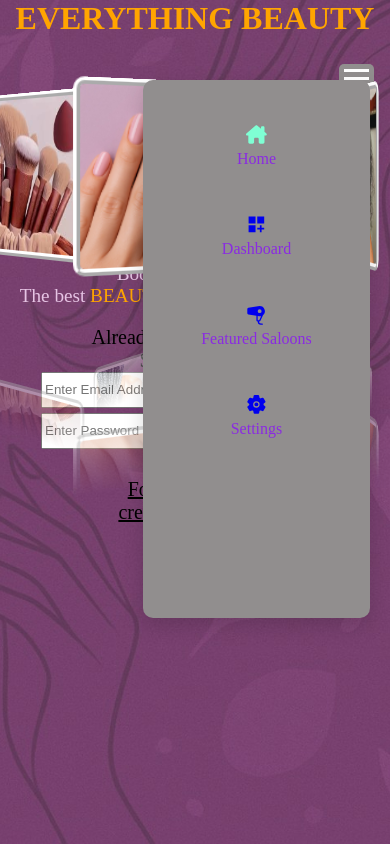
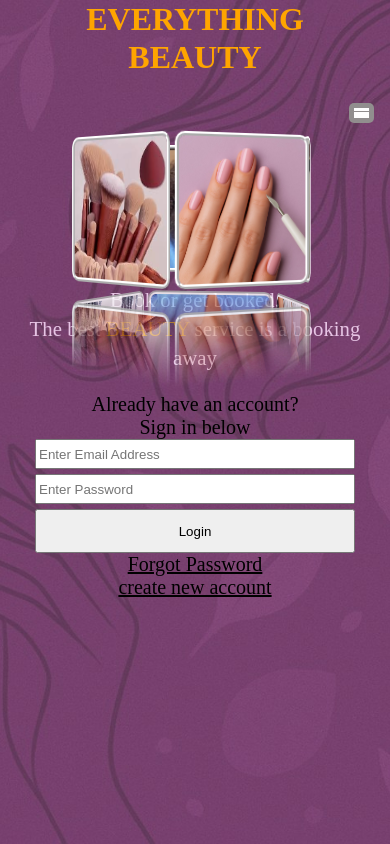
Before and after one commit to Sharon-software/EverythingBeautyApp, a React (Create React App) app in the folder everythingBeuaty-main/my-app/: page / in a window 390 px wide. Built offline with nearby package versions, Linux system fonts and the light colour scheme; no server answers.

Commit message:
Make mobile layouts responsive

```diff
--- a/everythingBeuaty-main/my-app/src/index.css
+++ b/everythingBeuaty-main/my-app/src/index.css
@@ -763,3 +763,267 @@ margin-right:1rem;
   color:rgb(99, 5, 75);
   font-size:2rem;
 }
+
+@media (max-width: 600px) {
+  *,
+  *::before,
+  *::after {
+    box-sizing: border-box;
+  }
+
+  html,
+  body,
+  #root {
+    width: 100%;
+    min-height: 100%;
+    overflow-x: hidden;
+  }
+
+  h1 {
+    font-size: 2rem;
+    line-height: 1.2;
+    padding: 0 1rem;
+  }
+
+  p {
+    max-width: 100%;
+    overflow-wrap: anywhere;
+    line-height: 1.4;
+  }
+
+  #menu {
+    position: relative;
+    display: flex;
+    justify-content: flex-end;
+    width: 100%;
+    padding: 0 1rem;
+  }
+
+  .menu-btn {
+    flex: 0 0 auto;
+    margin-left: 0;
+  }
+
+  .navigation:not(.show) {
+    display: none;
+  }
+
+  .navigation,
+  .navigation.show {
+    position: absolute;
+    top: calc(100% + 0.5rem);
+    right: 1rem;
+    width: min(20rem, calc(100vw - 2rem));
+    max-width: calc(100vw - 2rem);
+    height: auto;
+    max-height: calc(100dvh - 6rem);
+    overflow-y: auto;
+    padding: 1rem;
+    z-index: 1000;
+  }
+
+  .navigation ul li {
+    margin: 0.35rem 0;
+    padding-top: 0;
+  }
+
+  .navigation ul li a {
+    min-height: 44px;
+    height: auto;
+    padding: 0.5rem;
+  }
+
+  .container {
+    width: 140px;
+    height: 125px;
+    margin: 1rem auto;
+    transform: perspective(800px);
+  }
+
+  .container span {
+    width: 140px;
+    height: 150px;
+    transform: rotateY(calc(var(--i) * 72deg)) translateZ(100px);
+  }
+
+  .container span img {
+    width: 140px;
+    height: 140px;
+    border-width: 4px;
+  }
+
+  .login p {
+    font-size: 1.3rem;
+    padding: 0 1rem;
+  }
+
+  .InputText {
+    width: 100%;
+    padding: 0 1rem;
+  }
+
+  .InputText input {
+    width: min(100%, 20rem);
+    max-width: 100%;
+    margin-right: auto;
+    margin-left: auto;
+  }
+
+  .InputText form > button {
+    width: min(100%, 20rem);
+    min-height: 44px;
+    margin: 0 auto;
+  }
+
+  .register,
+  .Login,
+  .forgot,
+  .DeclineModal {
+    width: calc(100% - 2rem);
+    max-width: 25rem;
+    margin: 1rem auto;
+    padding: 1rem;
+  }
+
+  .register input,
+  .Login input,
+  .forgot input {
+    width: 100%;
+  }
+
+  .Login input[type="submit"] {
+    margin-left: 0;
+  }
+
+  .salonReg,
+  .Background {
+    width: calc(100% - 2rem);
+    max-width: 36rem;
+    height: auto;
+    margin: 1rem auto;
+    padding: 1rem;
+  }
+
+  .salonReg button {
+    width: 100%;
+    min-height: 44px;
+    margin: 1rem 0;
+  }
+
+  .dashboard label {
+    font-size: 1.75rem;
+  }
+
+  .dashboard button {
+    width: calc(100% - 2rem);
+    max-width: 24rem;
+    min-height: 44px;
+    align-self: center;
+  }
+
+  .salondisplay {
+    display: grid;
+    grid-template-columns: minmax(0, 1fr);
+    gap: 1rem;
+    align-items: stretch;
+    padding: 0 1rem;
+  }
+
+  .salondisplay .contain {
+    width: 100%;
+    max-width: 24rem;
+    margin: 0 auto;
+    padding: 1rem;
+  }
+
+  .salondisplay .contain h2 {
+    font-size: 1.5rem;
+  }
+
+  .salondisplay .booknow {
+    display: flex;
+    flex-wrap: wrap;
+    justify-content: center;
+    gap: 0.5rem;
+  }
+
+  .salondisplay .booknow button {
+    flex: 1 1 8rem;
+    width: auto;
+    min-height: 44px;
+    margin: 0;
+  }
+
+  .salon-gallery {
+    height: 10rem;
+  }
+
+  .salon-gallery img {
+    width: 10rem;
+    height: 10rem;
+  }
+
+  .bookservice {
+    width: 100%;
+    padding: 0 1rem;
+  }
+
+  .bookservice button {
+    width: 100%;
+    max-width: 24rem;
+    height: auto;
+    min-height: 44px;
+    margin: 1rem auto;
+  }
+
+  .bookservice h2,
+  .bookservice label {
+    font-size: 1.5rem;
+  }
+
+  .bookservice p {
+    font-size: 1.1rem;
+  }
+
+  .ServiceChoose select {
+    width: calc(100% - 2rem);
+    max-width: 24rem;
+    margin: 1rem;
+  }
+
+  .Confirm button {
+    display: block;
+    width: calc(100% - 2rem);
+    max-width: 24rem;
+    height: auto;
+    min-height: 3rem;
+    margin: 1rem auto;
+    font-size: 1.1rem;
+  }
+
+  .booking-list {
+    display: grid;
+    grid-template-columns: minmax(0, 1fr);
+    gap: 1rem;
+    margin: 0.75rem;
+    padding: 0 0.25rem;
+  }
+
+  .book-card {
+    width: 100%;
+    max-width: 36rem;
+    min-width: 0;
+    margin: 0 auto;
+  }
+
+  .BookingApproval button,
+  .Customer button,
+  .decline button {
+    min-height: 44px;
+  }
+
+  .UserSalonInfo p {
+    display: block;
+    line-height: 1.4;
+  }
+}
```
